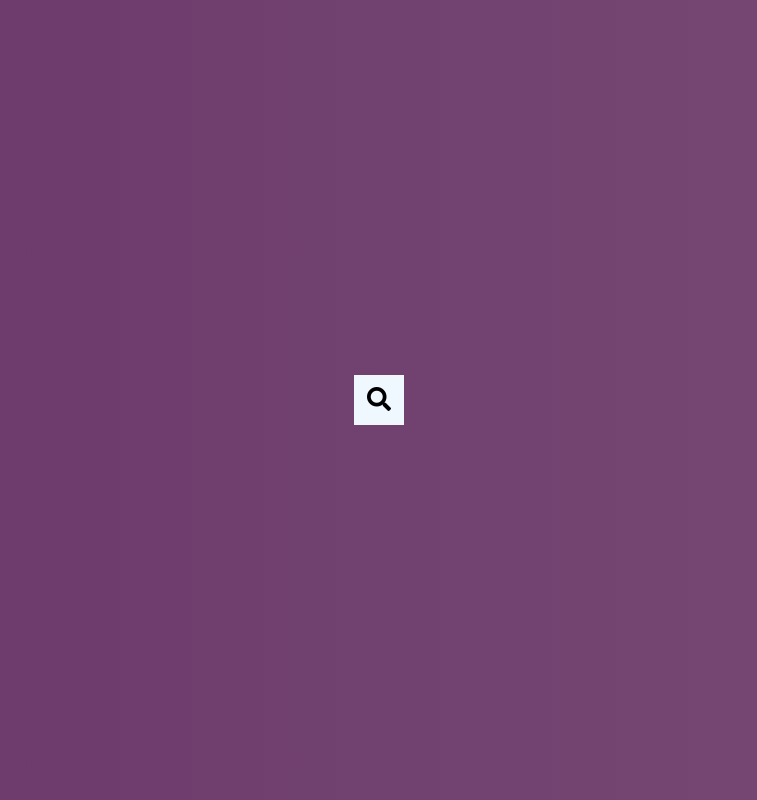
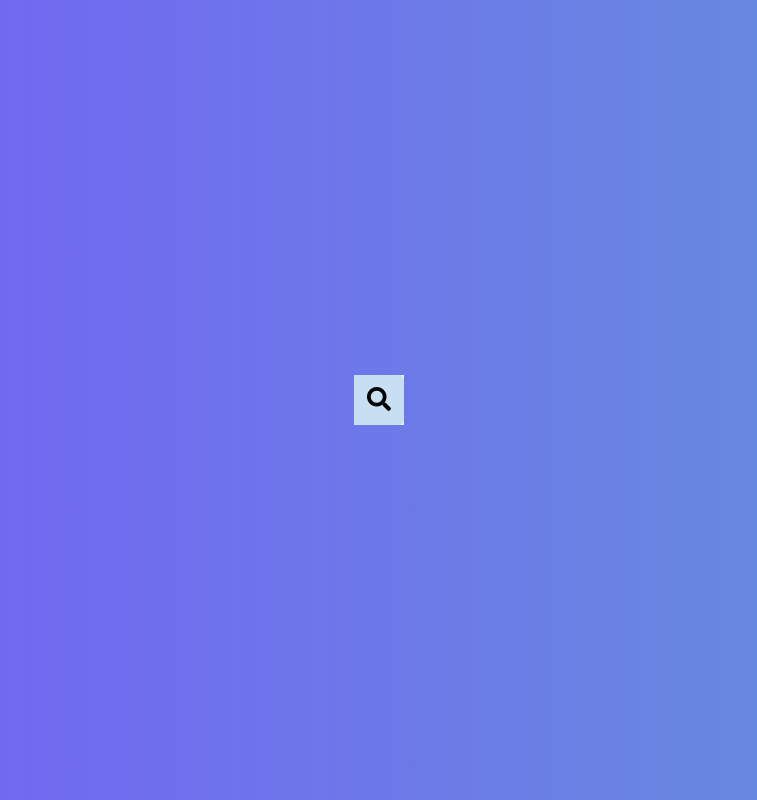
Before and after one commit to brunohbr/50Days_Day04, a plain HTML site: page index.html in a window 1280 px wide. Shown: the whole page, without its empty margins (261-1018 px from the left). Drawn offline with Linux system fonts and the light colour scheme.

Commit message:
projeto pronto

```diff
--- a/style.css
+++ b/style.css
@@ -1,11 +1,9 @@
 *{
     box-sizing: border-box;
-
-
-}
+ }
 
 body{
-    background-image: linear-gradient(90deg, rgb(107, 56, 107), rgb(119, 74, 115));
+    background-image: linear-gradient(90deg, rgb(117, 94, 247), rgb(100, 147, 218));
     font-family: 'Franklin Gothic Medium', 'Arial Narrow', Arial, sans-serif;
     display:flex;
     align-items: center;
@@ -17,22 +15,21 @@ body{
 .search{
     position: relative;
     height: 50px;
-
 }
-
 .search .input {
     background-color: aliceblue;
     border: 0;
+    border-radius: 5px 0 0 5px;
     font-size: 18px;
     padding: 15px;
     height: 50px;
     width: 50px;
     transition: width 0.3s ease;
 }
-
 .btn{
-    background-color: aliceblue;
+    background-color: rgb(200, 223, 243);
     border: 0;
+    border-radius: 0 5px 5px 0;
     cursor: pointer;
     font-size: 24px;
     position: absolute;
```
Also changed, not shown: index.html (+0 -3 lines).
